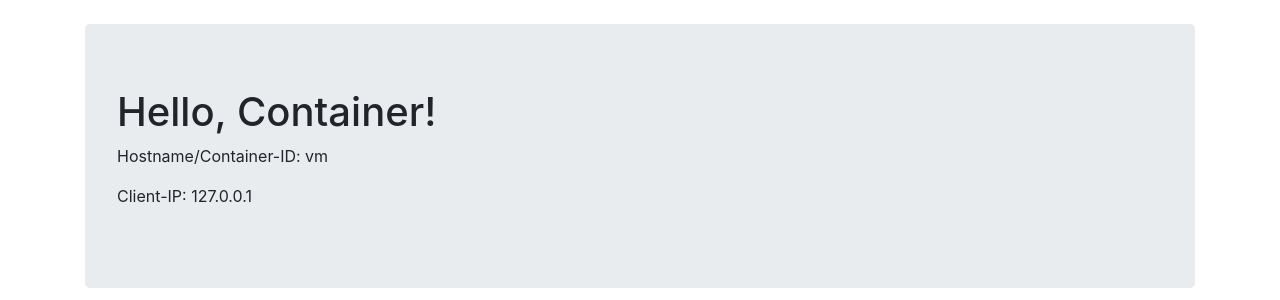
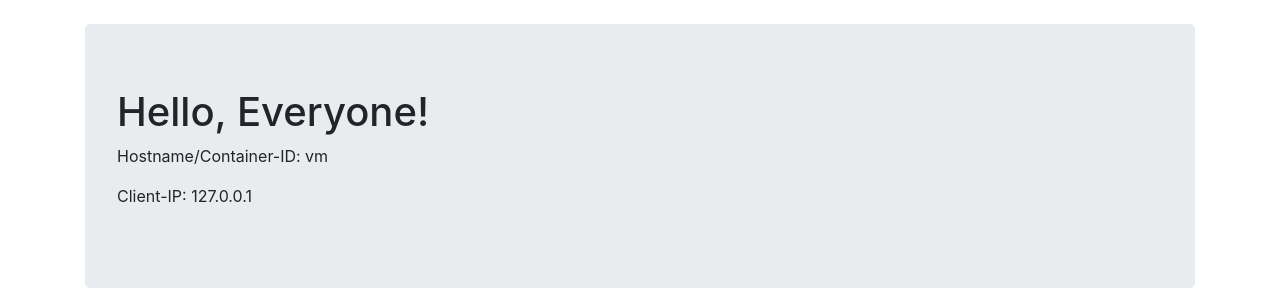
Before and after one commit to matthiashinrichs/dockertest, a Flask app: page / in a window 1280 px wide. Shown: the part 56-356 px from the top of the page. Run offline with Flask 2, Linux system fonts and the light colour scheme; some libraries are stand-ins or nearby versions.

Commit message:
changed text

```diff
--- a/app/templates/index.html
+++ b/app/templates/index.html
@@ -18,7 +18,7 @@
 
 <div class="container">
     <div class="jumbotron">
-        <h1>Hello, Container!</h1>
+        <h1>Hello, Everyone!</h1>
         <p>Hostname/Container-ID: {{ data.hostname }}</p>
         <p>Client-IP: {{ data.client_ip }}</p>
         {% if data.x_forwarded_ip != '0' %}
```
